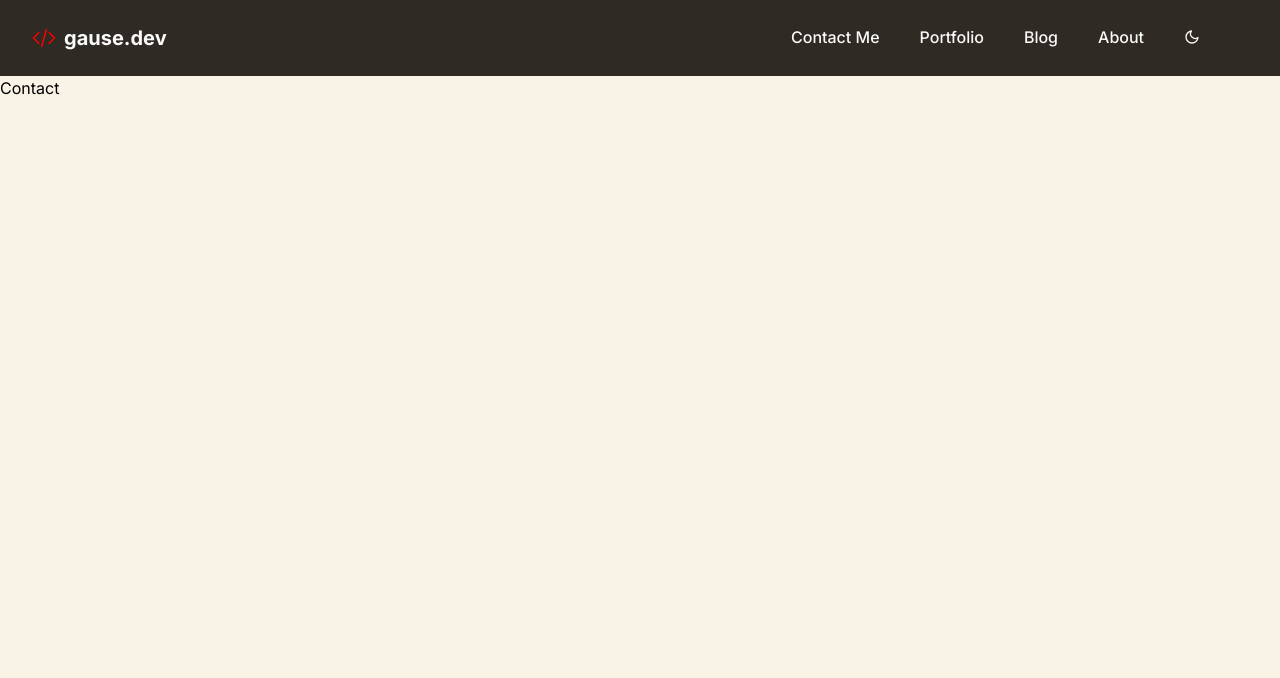
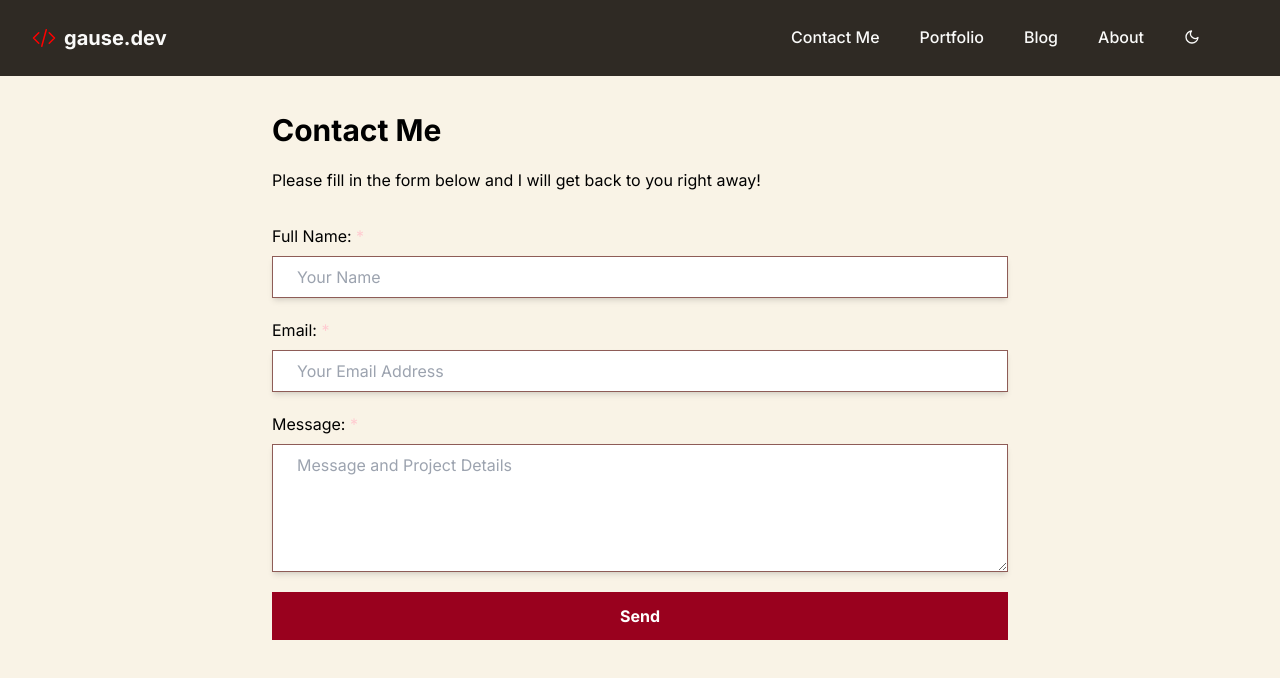
Before and after one commit to garygause/gause.dev, a Next.js app: page /contact in a window 1280 px wide. Shown: the top 678 px of the page. Built offline with nearby package versions, Linux system fonts and the light colour scheme.

Commit message:
add contact form

```diff
--- a/package.json
+++ b/package.json
@@ -9,8 +9,7 @@
     "lint": "next lint"
   },
   "dependencies": {
-    "@headlessui/react": "^1.7.18",
-    "@heroicons/react": "^2.1.1",
+    "mongoose": "^8.1.1",
     "next": "14.1.0",
     "next-themes": "^0.2.1",
     "react": "^18",
--- a/src/app/(main)/contact/page.tsx
+++ b/src/app/(main)/contact/page.tsx
@@ -1,9 +1,19 @@
 import React from 'react';
+
+import ContactForm from '@/components/contact-form';
 
 export default function ContactPage() {
   return (
-    <div>
-      <h1>Contact</h1>
+    <div className="mx-auto w-full">
+      <div className="container mx-auto max-w-3xl">
+        <div className="p-4">
+          <h1 className="text-3xl font-bold py-5">Contact Me</h1>
+          <p>
+            Please fill in the form below and I will get back to you right away!
+          </p>
+          <ContactForm />
+        </div>
+      </div>
     </div>
   );
 }
--- /dev/null
+++ b/src/app/api/contact/route.ts
@@ -0,0 +1,29 @@
+import { NextResponse } from 'next/server';
+
+import { connectDB } from '../../lib/mongodb';
+import Contact from '../../models/contact';
+import mongoose from 'mongoose';
+
+export async function POST(req) {
+  const { fullName, email, message } = await req.json();
+  try {
+    //await connectDB();
+    //await Contact.create({ fullName, email, message });
+
+    return NextResponse.json({ msg: ['Message sent.'], success: true });
+  } catch (error) {
+    if (error instanceof mongoose.Error.ValidationError) {
+      let errorList = [];
+      for (let e in error.errors) {
+        console.log(e);
+        //errorList.push(error.errors[e].message);
+      }
+      return NextResponse.json({ msg: errorList, success: false });
+    } else {
+      return NextResponse.json({
+        msg: 'Unable to send message.',
+        success: false,
+      });
+    }
+  }
+}
--- a/src/app/globals.css
+++ b/src/app/globals.css
@@ -2,8 +2,11 @@
 @tailwind components;
 @tailwind utilities;
 
-@layer utilities {
-  .text-balance {
-    text-wrap: balance;
-  }
+form > div {
+  @apply flex flex-col gap-2;
 }
+
+input,
+textarea {
+  @apply shadow-md px-6 py-2 border border-palette-brown;
+}
--- /dev/null
+++ b/src/app/lib/mongodb.js
@@ -0,0 +1,12 @@
+import mongoose from 'mongoose';
+
+export const connectDB = async () => {
+  try {
+    if (mongoose.connection.readyState === 0) {
+      await mongoose.connect(process.env.MONGODB_URI);
+      console.log('db connected');
+    }
+  } catch (error) {
+    console.log(error);
+  }
+};
--- /dev/null
+++ b/src/app/models/contact.js
@@ -0,0 +1,31 @@
+import mongoose, { Schema } from 'mongoose';
+
+const contactSchema = new Schema({
+  fullName: {
+    type: String,
+    required: [true, 'Full Name is required.'],
+    trim: true,
+    minLength: [2, 'Full Name must be greater than 2 characters.'],
+    maxLength: [100, 'Full Name must be less than 100 characters'],
+  },
+  email: {
+    type: String,
+    required: [true, 'Email is required.'],
+    trim: true,
+    match: [/^[\w.%+-]+@[\w.-]+\.[A-Za-z]{2,}$/i, 'Invalid email address.'],
+  },
+  message: {
+    type: String,
+    required: [true, 'Message is required.'],
+    trim: true,
+  },
+  date: {
+    type: Date,
+    default: Date.now,
+  },
+});
+
+const Contact =
+  mongoose.models.Contact || mongoose.model('Contact', contactSchema);
+
+export default Contact;
--- /dev/null
+++ b/src/components/contact-form/contact-form.tsx
@@ -0,0 +1,101 @@
+'use client';
+
+import React, { useState } from 'react';
+
+function ContactForm() {
+  const [fullName, setFullname] = useState('');
+  const [email, setEmail] = useState('');
+  const [message, setMessage] = useState('');
+  const [error, setError] = useState([]);
+  const [success, setSuccess] = useState(false);
+
+  const handleFormSubmit = async (e) => {
+    e.preventDefault();
+    const res = await fetch('api/contact', {
+      method: 'POST',
+      headers: {
+        'Content-type': 'application/json',
+      },
+      body: JSON.stringify({
+        fullName,
+        email,
+        message,
+      }),
+    });
+    const { msg, success } = await res.json();
+    setError(msg);
+    setSuccess(success);
+    if (success) {
+      setFullname('');
+      setEmail('');
+      setMessage('');
+    }
+  };
+
+  return (
+    <>
+      <form
+        className="py-4 mt-4 flex flex-col gap-5"
+        onSubmit={handleFormSubmit}
+      >
+        <div>
+          <label htmlFor="fullName">
+            Full Name: <span className="text-palette-red-50">*</span>
+          </label>
+          <input
+            type="text"
+            id="fullName"
+            value={fullName}
+            placeholder="Your Name"
+            onChange={(e) => setFullname(e.target.value)}
+          />
+        </div>
+        <div>
+          <label htmlFor="email">
+            Email: <span className="text-palette-red-50">*</span>
+          </label>
+          <input
+            type="text"
+            id="email"
+            value={email}
+            placeholder="Your Email Address"
+            onChange={(e) => setEmail(e.target.value)}
+          />
+        </div>
+        <div>
+          <label htmlFor="message">
+            Message: <span className="text-palette-red-50">*</span>
+          </label>
+          <textarea
+            className="h-32"
+            id="message"
+            value={message}
+            placeholder="Message and Project Details"
+            onChange={(e) => setMessage(e.target.value)}
+          ></textarea>
+        </div>
+        <button
+          className="bg-palette-red font-bold py-3 text-white"
+          type="submit"
+        >
+          Send
+        </button>
+      </form>
+      <div className="flex flex-col">
+        {error &&
+          error.map((e) => (
+            <div
+              className={`px-5 py-2 mt-5 ${
+                success ? 'text-white' : 'text-palette-red-700'
+              }`}
+              key={e}
+            >
+              {e}
+            </div>
+          ))}
+      </div>
+    </>
+  );
+}
+
+export default ContactForm;
--- /dev/null
+++ b/src/components/contact-form/index.ts
@@ -0,0 +1 @@
+export { default } from './contact-form';
--- a/tailwind.config.ts
+++ b/tailwind.config.ts
@@ -24,7 +24,16 @@ const config: Config = {
           black: '#0b0708',
           gray: '#2f2a24',
           red: {
-            '50': '#ff0000',
+            '50': '#ffcbd1',
+            '100': '#f69697',
+            '200': '#ee6b6e',
+            '300': '#f94449',
+            '400': '#ff2c2c',
+            '500': '#f01e2c',
+            '600': '#de0a26',
+            '700': '#d1001f',
+            '800': '#c30010',
+            '900': '#880808',
             DEFAULT: '#99011e',
           },
           brown: '#8e5c57',
```
Also changed, not shown: 2 other files (tests, documents, lock files or other folders).
